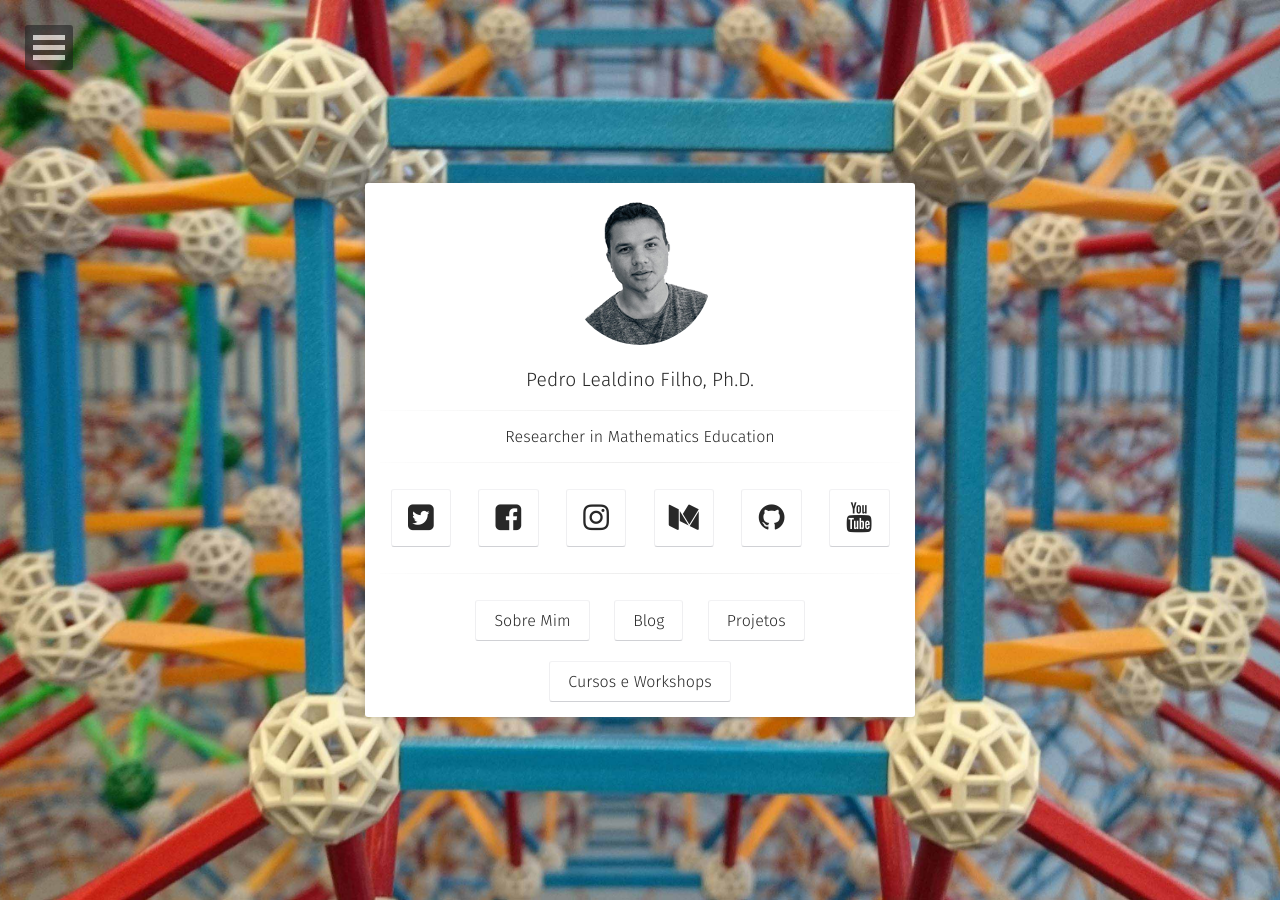
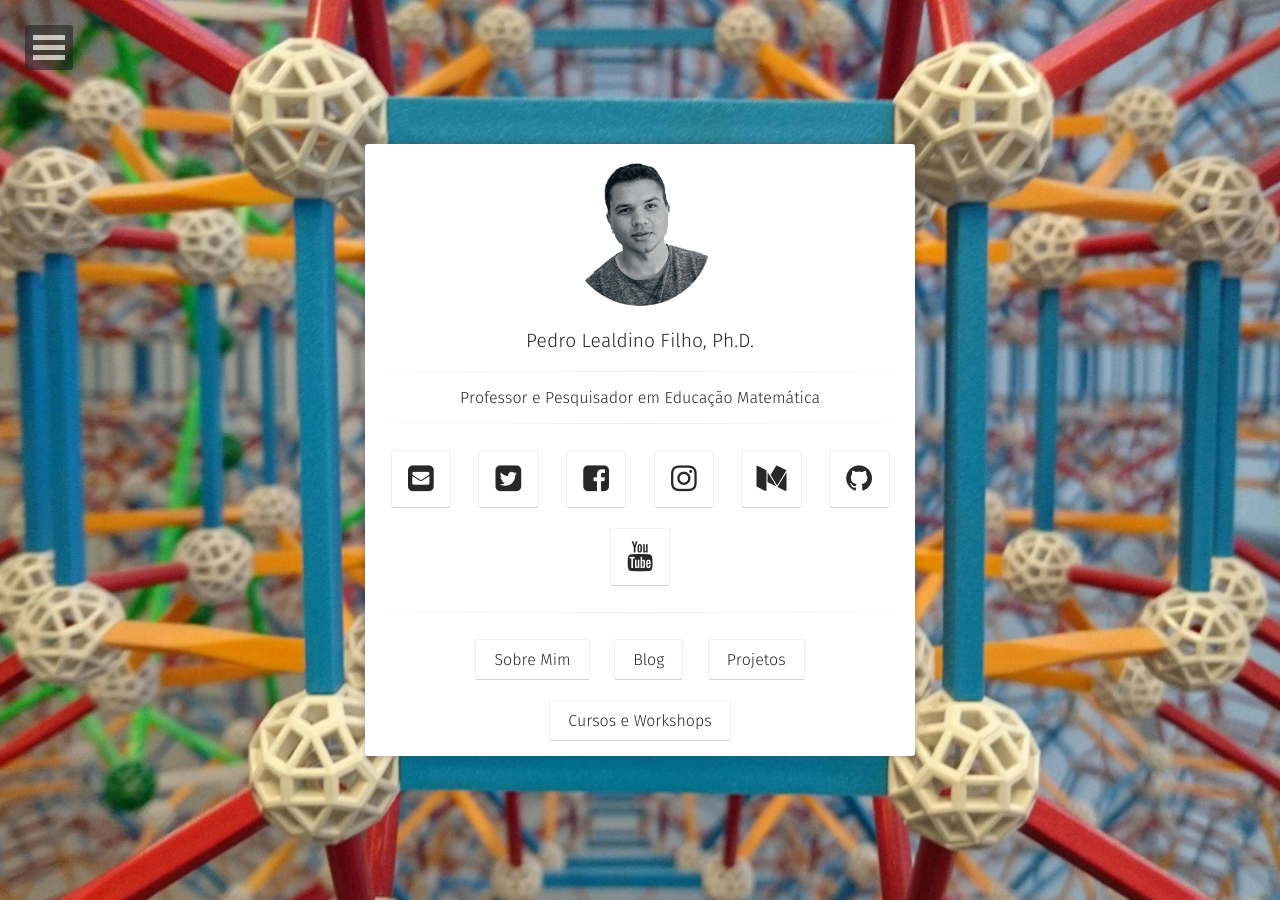
Before and after one commit to meumesmo/meumesmo.github.io, a Jekyll site: the page built from index.md, in a window 1280 px wide. Built offline with Jekyll 4.4.1, drawn with Linux system fonts in a browser that asks for light colours; some web fonts are replaced; our own code applies the rules of GitHub Pages for plain Markdown files; comment, search, counter and statistics services are not loaded.

Commit message:
Update _config.yml

```diff
--- a/_config.yml
+++ b/_config.yml
@@ -1,6 +1,6 @@
 # Site
 title:              Pedro Lealdino Filho, Ph.D.
-bio:                'Researcher in Mathematics Education'
+bio:                'Professor e Pesquisador em Educação Matemática'
 description:        "Personal Page"
 reading_time:       true
 words_per_minute:   200
@@ -37,7 +37,7 @@ disqus_shortname:   meumesmo
   #ad-client:
   #ad-slot:
 #bing-verify:
-#email:
+email:              pedro.lealdino@education.meumesmo.com.br
 twitter:            pedrolealdino
 facebook:           meumesmomatematica
 github-url:         meumesmo
```
